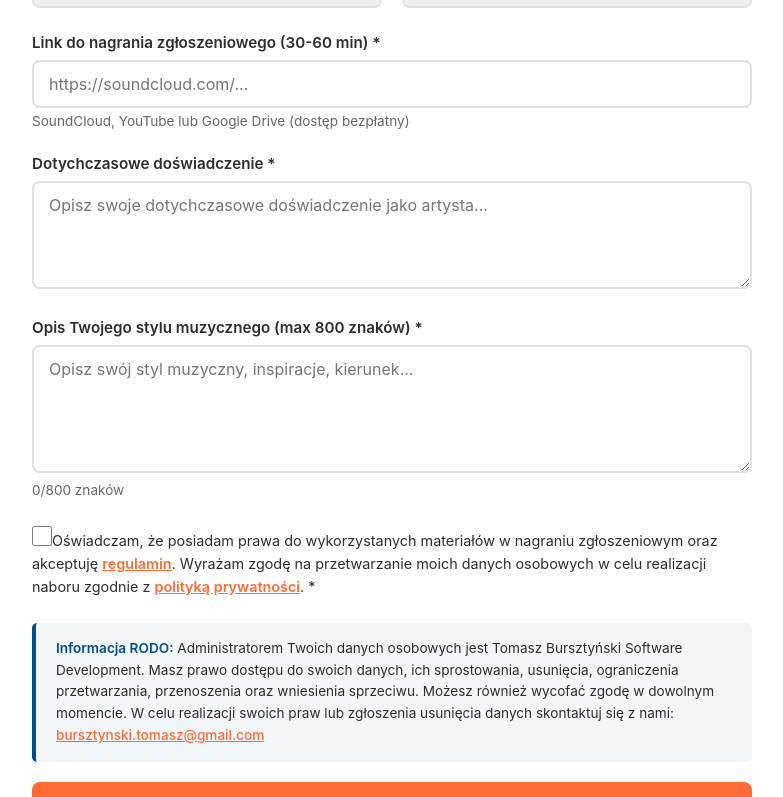
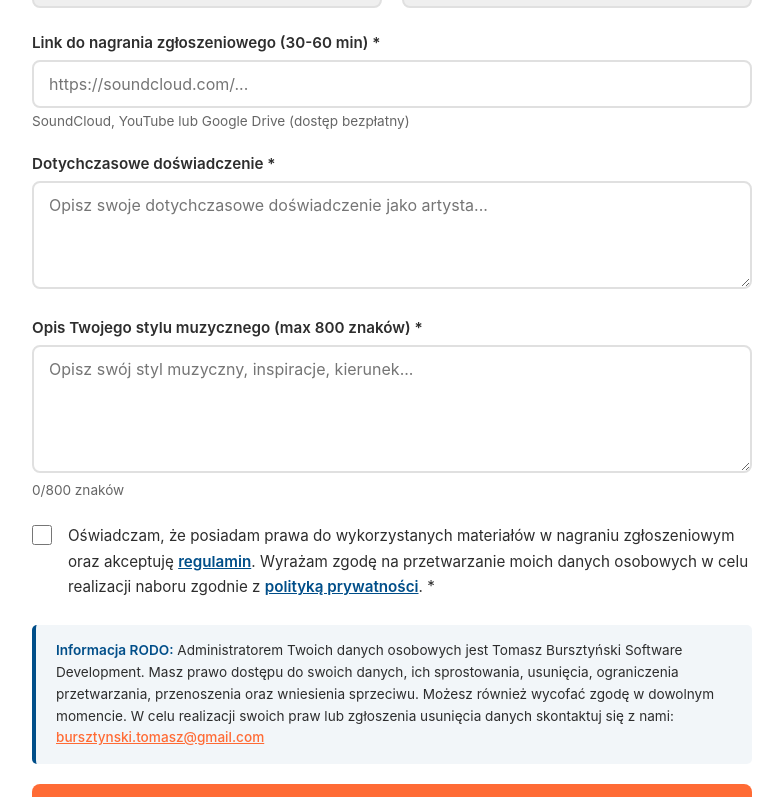
Before and after one commit to placebo-collective/tujesthouse, a Next.js app: page / in a window 1280 px wide. Shown: the part 5804-6601 px from the top of the page, without its empty margins (248-1031 px from the left). Built offline with nearby package versions, Linux system fonts and the light colour scheme.

Commit message:
Add Checkbox component and integrate it into forms; update venue details in constants

```diff
--- /dev/null
+++ b/src/components/forms/Checkbox.module.scss
@@ -0,0 +1,40 @@
+.checkboxWrapper {
+  display: flex !important;
+  flex-direction: row !important;
+  align-items: flex-start;
+  gap: 16px;
+  cursor: pointer;
+  font-weight: normal !important;
+  width: 100%;
+  margin-bottom: 0 !important;
+}
+
+.checkboxInput {
+  margin-top: 2px;
+  min-width: 20px;
+  width: 20px;
+  height: 20px;
+  cursor: pointer;
+  flex-shrink: 0;
+  accent-color: var(--secondary-color);
+}
+
+.checkboxLabel {
+  flex: 1;
+  line-height: 1.7;
+  font-size: 0.95rem;
+  color: var(--text-dark);
+  word-wrap: break-word;
+  font-weight: normal !important;
+
+  a {
+    color: var(--secondary-color);
+    text-decoration: underline;
+    font-weight: 600;
+    transition: color 0.3s ease;
+
+    &:hover {
+      color: var(--primary-color);
+    }
+  }
+}
--- /dev/null
+++ b/src/components/forms/Checkbox.tsx
@@ -0,0 +1,31 @@
+import styles from './Checkbox.module.scss';
+
+interface CheckboxProps {
+  name: string;
+  checked: boolean;
+  onChange: (e: React.ChangeEvent<HTMLInputElement>) => void;
+  required?: boolean;
+  children: React.ReactNode;
+}
+
+export default function Checkbox({
+  name,
+  checked,
+  onChange,
+  required = false,
+  children,
+}: CheckboxProps) {
+  return (
+    <label className={styles.checkboxWrapper}>
+      <input
+        type="checkbox"
+        name={name}
+        checked={checked}
+        onChange={onChange}
+        required={required}
+        className={styles.checkboxInput}
+      />
+      <div className={styles.checkboxLabel}>{children}</div>
+    </label>
+  );
+}
--- a/src/components/forms/DJApplicationForm.module.scss
+++ b/src/components/forms/DJApplicationForm.module.scss
@@ -65,38 +65,6 @@
   display: grid;
   grid-template-columns: 1fr 1fr;
   gap: 20px;
-}
-
-.checkbox {
-  display: flex;
-  align-items: flex-start;
-  gap: 10px;
-  cursor: pointer;
-  font-weight: normal !important;
-
-  input[type='checkbox'] {
-    margin-top: 3px;
-    width: 20px;
-    height: 20px;
-    cursor: pointer;
-    flex-shrink: 0;
-  }
-
-  span {
-    line-height: 1.6;
-    font-size: 0.9rem;
-
-    a {
-      color: var(--primary-color);
-      text-decoration: underline;
-      font-weight: 600;
-      transition: opacity 0.3s ease;
-
-      &:hover {
-        opacity: 0.8;
-      }
-    }
-  }
 }
 
 .gdprInfo {
--- a/src/components/forms/DJApplicationForm.tsx
+++ b/src/components/forms/DJApplicationForm.tsx
@@ -3,6 +3,7 @@
 import { useState } from 'react';
 import Link from 'next/link';
 import styles from './DJApplicationForm.module.scss';
+import Checkbox from './Checkbox';
 import { CITIES, FORMSPREE_DJ_FORM, GDPR_EMAIL } from '../../lib/constants';
 
 export default function DJApplicationForm() {
@@ -200,15 +201,12 @@ export default function DJApplicationForm() {
       </div>
 
       <div className={styles.formGroup}>
-        <label className={styles.checkbox}>
-          <input
-            type="checkbox"
+        <Checkbox
           name="agreement"
           checked={formData.agreement}
           onChange={handleChange}
           required
-          />
-          <span>
+        >
           Oświadczam, że posiadam prawa do wykorzystanych materiałów w nagraniu zgłoszeniowym oraz
           akceptuję{' '}
           <Link href="/regulamin" target="_blank">
@@ -220,8 +218,7 @@ export default function DJApplicationForm() {
             polityką prywatności
           </Link>
           . *
-          </span>
-        </label>
+        </Checkbox>
       </div>
 
       <div className={styles.gdprInfo}>
--- a/src/components/forms/WorkshopRegistrationForm.module.scss
+++ b/src/components/forms/WorkshopRegistrationForm.module.scss
@@ -206,38 +206,6 @@
   gap: 20px;
 }
 
-.checkbox {
-  display: flex;
-  align-items: flex-start;
-  gap: 10px;
-  cursor: pointer;
-  font-weight: normal !important;
-
-  input[type='checkbox'] {
-    margin-top: 3px;
-    width: 20px;
-    height: 20px;
-    cursor: pointer;
-    flex-shrink: 0;
-  }
-
-  span {
-    line-height: 1.6;
-    font-size: 0.9rem;
-
-    a {
-      color: var(--primary-color);
-      text-decoration: underline;
-      font-weight: 600;
-      transition: opacity 0.3s ease;
-
-      &:hover {
-        opacity: 0.8;
-      }
-    }
-  }
-}
-
 .gdprInfo {
   background: rgba(0, 78, 137, 0.05);
   border-left: 4px solid var(--secondary-color);
--- a/src/components/forms/WorkshopRegistrationForm.tsx
+++ b/src/components/forms/WorkshopRegistrationForm.tsx
@@ -3,6 +3,7 @@
 import { useState } from 'react';
 import Link from 'next/link';
 import styles from './WorkshopRegistrationForm.module.scss';
+import Checkbox from './Checkbox';
 import { CITIES, FORMSPREE_WORKSHOP_FORM, GDPR_EMAIL } from '../../lib/constants';
 
 export default function WorkshopRegistrationForm() {
@@ -252,23 +253,19 @@ export default function WorkshopRegistrationForm() {
       </div>
 
       <div className={styles.formGroup}>
-        <label className={styles.checkbox}>
-          <input
-            type="checkbox"
+        <Checkbox
           name="agreement"
           checked={formData.agreement}
           onChange={handleChange}
           required
-          />
-          <span>
+        >
           Wyrażam zgodę na przetwarzanie moich danych osobowych w celu realizacji rejestracji na
           wydarzenie oraz na kontakt w sprawach organizacyjnych zgodnie z{' '}
           <Link href="/polityka-prywatnosci" target="_blank">
             polityką prywatności
           </Link>
           . Rozumiem, że wstęp na wydarzenie jest bezpłatny, a miejsca są ograniczone. *
-          </span>
-        </label>
+        </Checkbox>
       </div>
 
       <div className={styles.gdprInfo}>
--- a/src/lib/constants.ts
+++ b/src/lib/constants.ts
@@ -6,9 +6,9 @@ export const SITE_DESCRIPTION =
 export const CITIES = [
   { name: 'Warszawa', month: 'Maj 2026', venue: 'Karma Bar / Chmury' },
   { name: 'Wrocław', month: 'Czerwiec 2026', venue: 'Klub Transformator' },
-  { name: 'Poznań', month: 'Lipiec 2026', venue: 'Do potwierdzenia' },
-  { name: 'Kraków', month: 'Sierpień 2026', venue: 'Do potwierdzenia' },
-  { name: 'Toruń', month: 'Wrzesień 2026', venue: 'Do potwierdzenia' },
+  { name: 'Poznań', month: 'Lipiec 2026', venue: 'House Szkolna' },
+  { name: 'Kraków', month: 'Sierpień 2026', venue: 'NOCE KRK' },
+  { name: 'Toruń', month: 'Wrzesień 2026', venue: 'Klub NRD' },
 ];
 
 export const CONTACT_EMAIL = 'placebo.warsaw@gmail.com';
```
Lines whose indentation alone changed are shown as unchanged.
